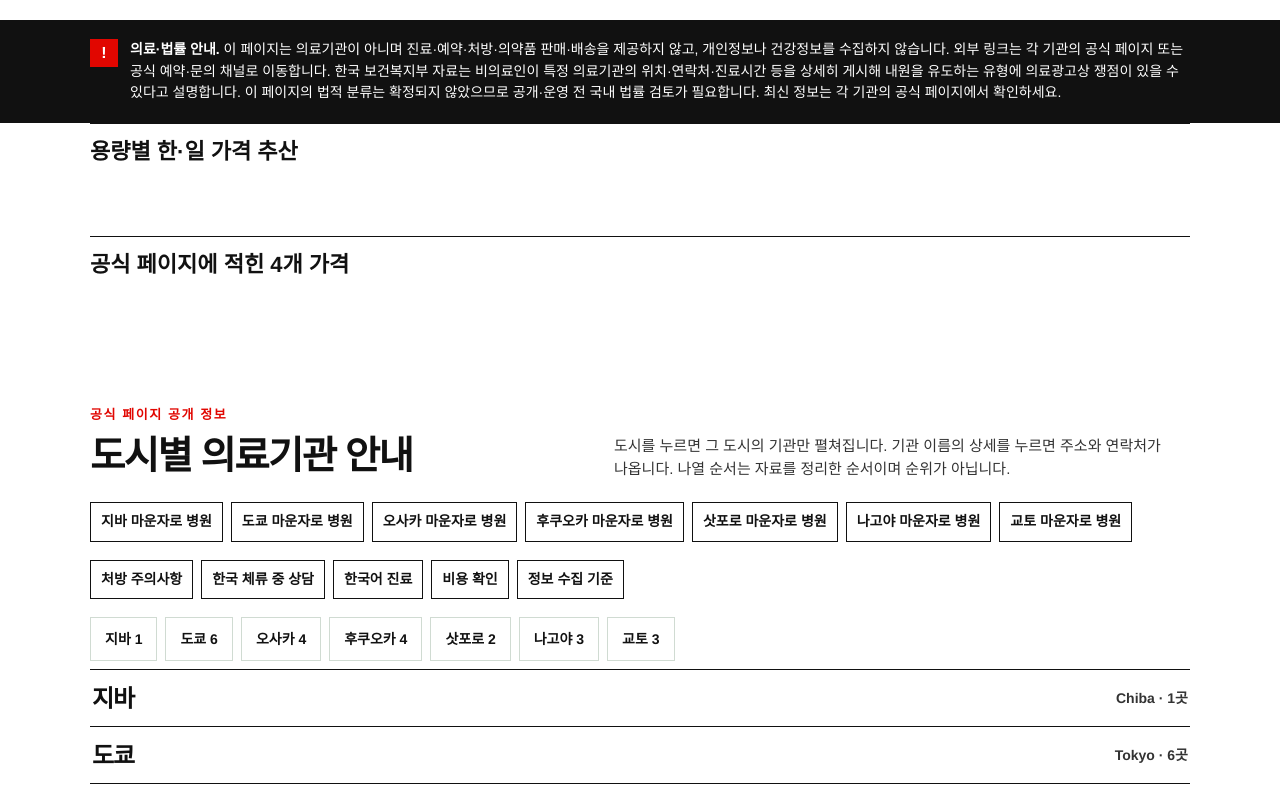
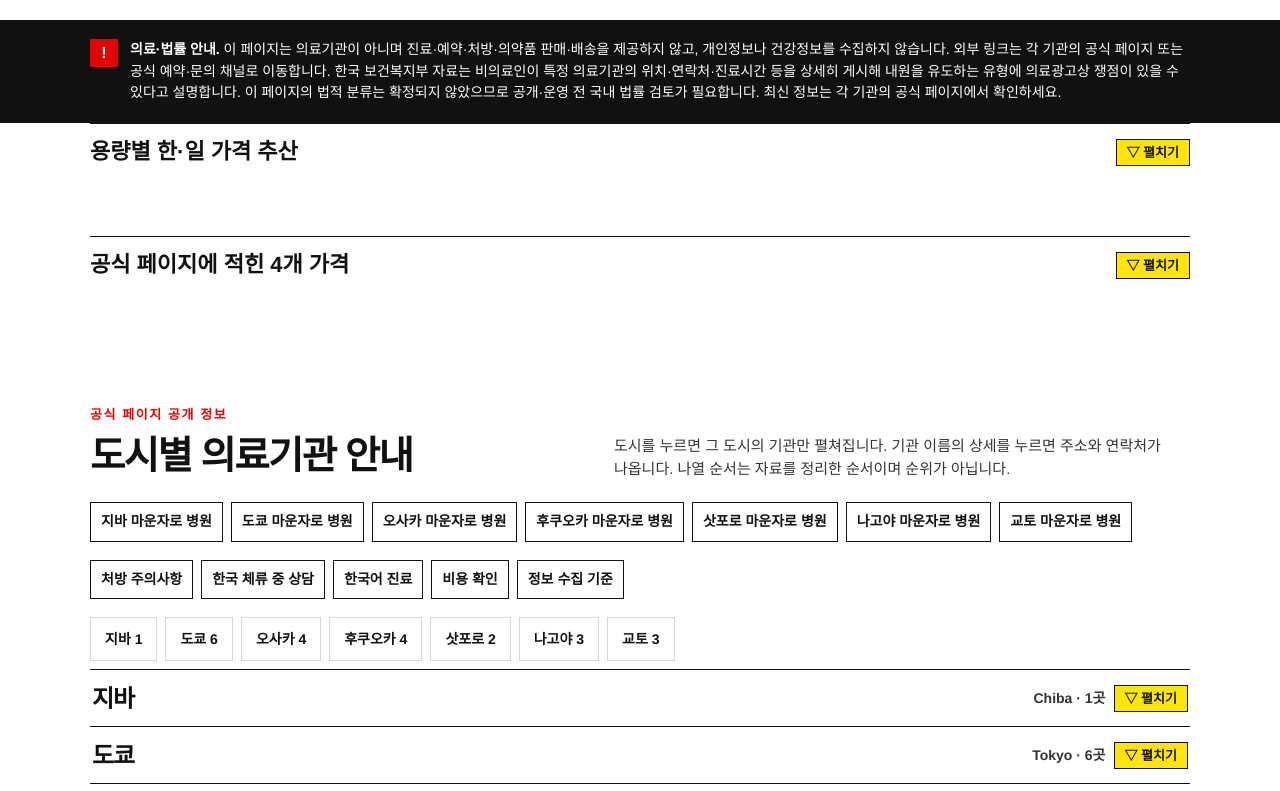
Before and after one commit to jinhyunkim12-max/japan-mounjaro-directory, a plain HTML site: page index.html in a window 1280 px wide. Shown: the part 980-1771 px from the top of the page. Drawn offline with Linux system fonts and the light colour scheme; no server answers.

Commit message:
Show an expand label on every folded section so the click target is obvious.
Co-authored-by: Cursor <cursoragent@cursor.com>

```diff
--- a/index.html
+++ b/index.html
@@ -9,7 +9,7 @@
   <title>일본 마운자로 병원 정보 | 도쿄·오사카·후쿠오카 진료 안내</title>
   <link rel="canonical" href="https://japan-mounjaro-directory.netlify.app/">
   <link rel="icon" href="/favicon.svg" type="image/svg+xml">
-  <link rel="stylesheet" href="/styles.css?v=20">
+  <link rel="stylesheet" href="/styles.css?v=21">
   <link rel="sitemap" type="application/xml" href="/sitemap.xml">
   <meta property="og:type" content="website">
   <meta property="og:locale" content="ko_KR">
--- a/styles.css
+++ b/styles.css
@@ -1436,6 +1436,60 @@ h1, h2, h3, h4 { letter-spacing: -0.04em; }
 
 .fold[open] > summary { background: #ffe500; }
 
+summary { list-style: none; }
+
+summary::-webkit-details-marker { display: none; }
+
+.fold > summary,
+.card-more > summary,
+.line-guide > summary {
+  display: flex;
+  align-items: center;
+  justify-content: space-between;
+  gap: 12px;
+}
+
+.city-folder > summary span {
+  display: inline-flex;
+  align-items: center;
+  gap: 8px;
+}
+
+.fold > summary::after,
+.card-more > summary::after,
+.line-guide > summary::after,
+.city-folder > summary span::after {
+  content: "▽ 펼치기";
+  flex: 0 0 auto;
+  padding: 6px 10px;
+  border: 1px solid #111;
+  background: #ffe500;
+  color: #111;
+  font-size: 13px;
+  font-weight: 800;
+  line-height: 1;
+  letter-spacing: 0;
+}
+
+.fold[open] > summary::after,
+.card-more[open] > summary::after,
+.line-guide[open] > summary::after,
+.city-folder[open] > summary span::after {
+  content: "△ 접기";
+  background: #fff;
+}
+
+.fold > summary:hover::after,
+.card-more > summary:hover::after,
+.line-guide > summary:hover::after,
+.city-folder > summary:hover span::after {
+  background: #111;
+  color: #fff;
+}
+
+.card-more > summary,
+.line-guide > summary { color: #111; }
+
 @media (max-width: 860px) {
   .hero-brand { display: block; }
   .mascot-frame { width: 120px; margin-bottom: 10px; }
```
Also changed, not shown: 404.html (+1 -1 lines), about/index.html (+1 -1 lines), chiba/index.html (+1 -1 lines), china/index.html (+1 -1 lines), fukuoka/index.html (+1 -1 lines), guides/cost/index.html (+1 -1 lines), guides/korea-stay/index.html (+1 -1 lines), guides/korean-care/index.html (+1 -1 lines), guides/prescription/index.html (+1 -1 lines), kyoto/index.html (+1 -1 lines), nagoya/index.html (+1 -1 lines), osaka/index.html (+1 -1 lines), sapporo/index.html (+1 -1 lines), support.html (+1 -1 lines), 1 more files, 1 other file.
